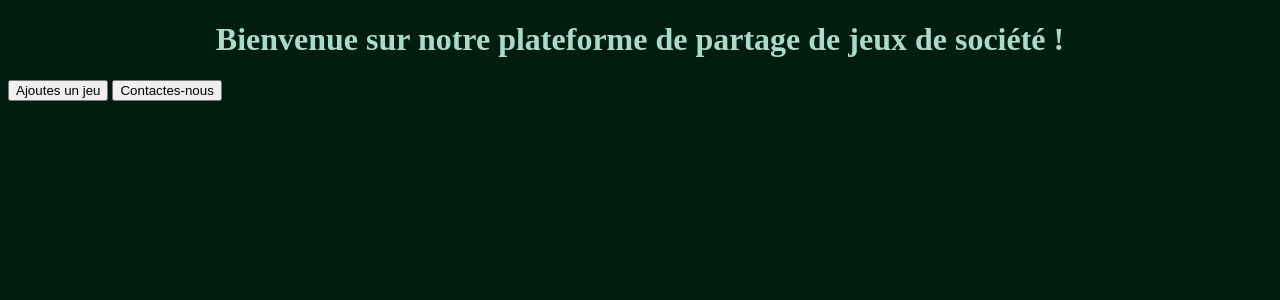
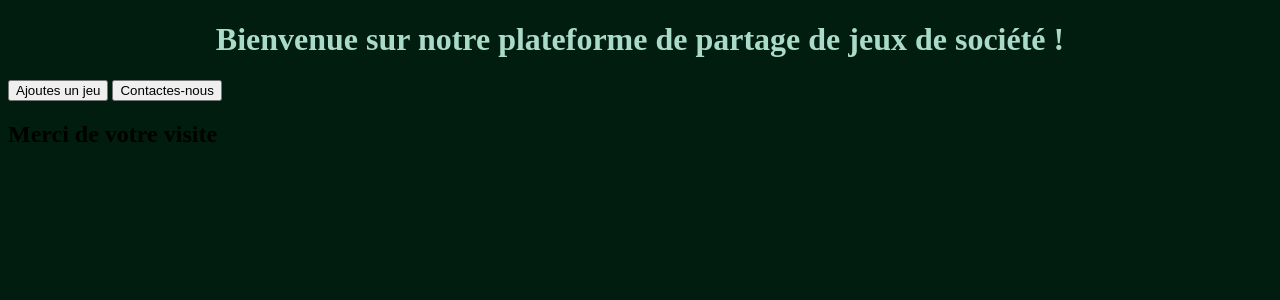
Before and after one commit to GlitchyMuon/Boardgame_site_project, a PHP site: page /home.php in a window 1280 px wide. Shown: the top 300 px of the page. Run offline with PHP 8.4, Linux system fonts and the light colour scheme.

Commit message:
ajouté une ligne de remerciement

```diff
--- a/home.php
+++ b/home.php
@@ -18,6 +18,7 @@
                 Contactes-nous
             </button>
 
+    <h2>Merci de votre visite</h2>
 
 
 
```
